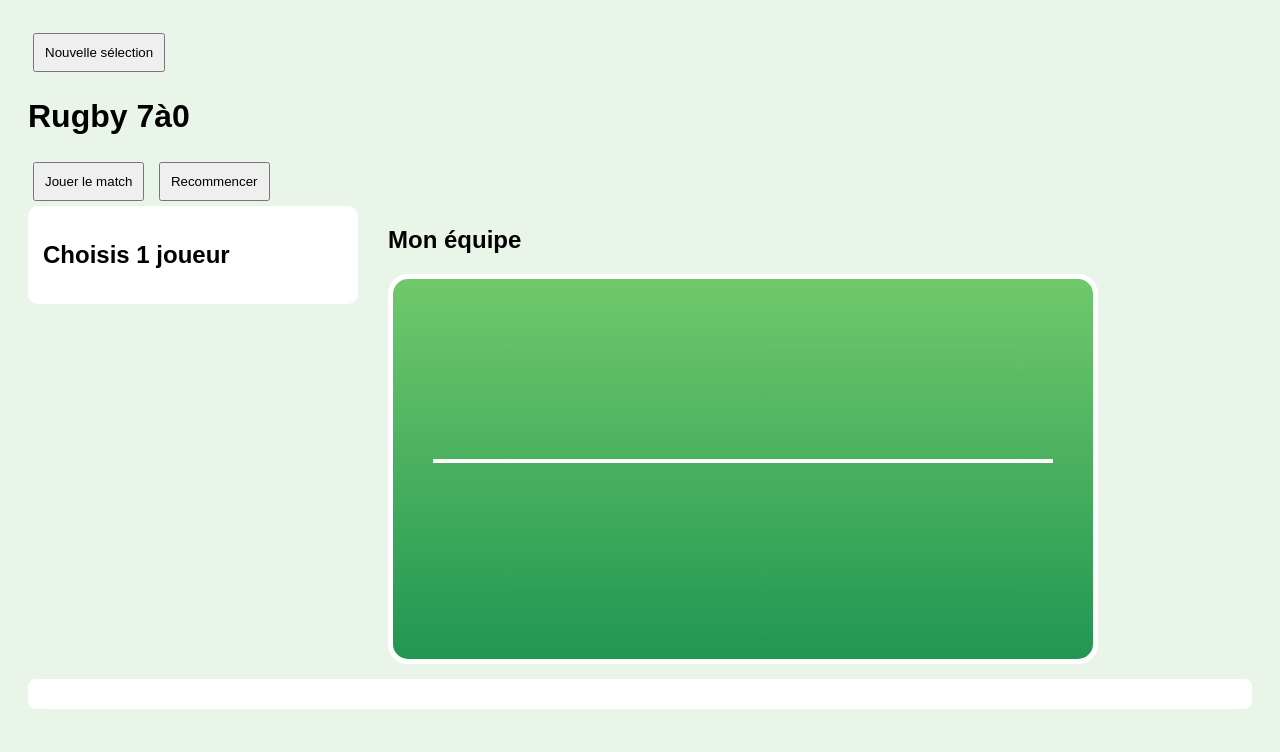
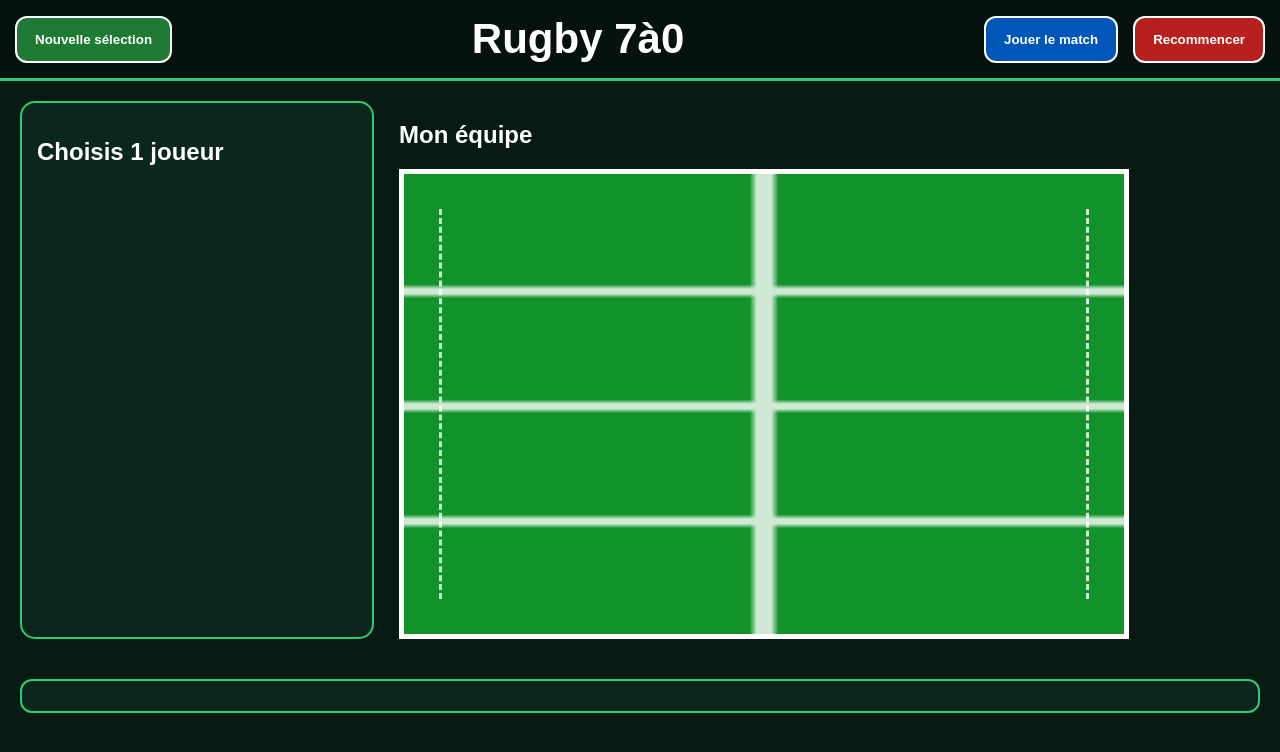
Before and after one commit to Djubea/rugby-7a0, a plain HTML site: page index.html in a window 1280 px wide. Drawn offline with Linux system fonts and the light colour scheme.

Commit message:
Update style.css

```diff
--- a/style.css
+++ b/style.css
@@ -1,80 +1,155 @@
 body {
+  margin: 0;
   font-family: Arial, sans-serif;
-  padding: 20px;
-  background: #e9f5e9;
+  background: #071b12;
+  color: white;
+}
+
+header {
+  display: flex;
+  align-items: center;
+  gap: 15px;
+  padding: 15px;
+  background: #06120d;
+  border-bottom: 3px solid #2ecc71;
+}
+
+h1 {
+  flex: 1;
+  text-align: center;
+  font-size: 42px;
+  margin: 0;
 }
 
 button {
-  padding: 10px;
-  margin: 5px;
+  padding: 14px 18px;
+  border-radius: 12px;
+  border: 2px solid white;
   cursor: pointer;
+  font-weight: bold;
+  background: #1f7a34;
+  color: white;
+}
+
+#playMatch {
+  background: #0057b8;
+}
+
+#reset {
+  background: #b82020;
 }
 
 #game {
   display: flex;
-  gap: 30px;
-  align-items: flex-start;
+  gap: 25px;
+  padding: 20px;
 }
 
 #selection {
-  width: 300px;
-  background: white;
+  width: 320px;
+  background: #0b261a;
+  border: 2px solid #2ecc71;
+  border-radius: 15px;
   padding: 15px;
-  border-radius: 10px;
 }
 
 .choice {
-  background: #f7f7f7;
-  border: 1px solid #ccc;
+  background: #123524;
+  border: 2px solid #44d16a;
+  border-radius: 12px;
   padding: 12px;
-  margin: 10px 0;
-  border-radius: 8px;
+  margin: 12px 0;
   cursor: pointer;
 }
 
 .choice:hover {
-  background: #dff0ff;
+  background: #1e5c39;
+}
+
+#terrain-zone {
+  flex: 1;
 }
 
 #field {
-  width: 700px;
-  height: 380px;
-  background: linear-gradient(#70c96b, #219653);
+  width: 720px;
+  height: 460px;
+  background: #129329;
   border: 5px solid white;
-  border-radius: 20px;
   position: relative;
   overflow: hidden;
 }
 
+/* lignes du terrain */
 #field::before {
   content: "";
   position: absolute;
-  left: 40px;
-  right: 40px;
-  top: 180px;
-  height: 4px;
-  background: white;
+  inset: 0;
+  background:
+    linear-gradient(to right, transparent 48%, white 49%, white 51%, transparent 52%),
+    linear-gradient(to bottom, transparent 24%, white 25%, white 26%, transparent 27%),
+    linear-gradient(to bottom, transparent 49%, white 50%, white 51%, transparent 52%),
+    linear-gradient(to bottom, transparent 74%, white 75%, white 76%, transparent 77%);
+  opacity: 0.8;
+}
+
+/* pointillés */
+#field::after {
+  content: "";
+  position: absolute;
+  inset: 35px;
+  border-left: 3px dashed white;
+  border-right: 3px dashed white;
+  opacity: 0.8;
+}
+
+/* poteaux */
+.posts {
+  position: absolute;
+  top: 5px;
+  left: 335px;
+  width: 50px;
+  height: 80px;
+  border-left: 5px solid white;
+  border-right: 5px solid white;
+  border-top: 5px solid white;
+  z-index: 2;
 }
 
 .player-circle {
-  width: 95px;
-  height: 95px;
-  background: white;
+  width: 78px;
+  height: 78px;
   border-radius: 50%;
+  background: #f7e436;
+  border: 4px solid #53ff4f;
+  color: black;
   position: absolute;
-  border: 3px solid #1b1b1b;
   display: flex;
+  align-items: center;
   justify-content: center;
-  align-items: center;
   text-align: center;
-  padding: 6px;
+  flex-direction: column;
   font-size: 11px;
+  font-weight: bold;
+  z-index: 3;
+}
+
+.player-number {
+  font-size: 22px;
   font-weight: bold;
 }
 
+.player-name {
+  font-size: 10px;
+}
+
+.player-position {
+  font-size: 10px;
+}
+
 #result {
-  background: white;
+  margin: 20px;
   padding: 15px;
-  margin-top: 15px;
-  border-radius: 8px;
+  background: #0b261a;
+  border: 2px solid #2ecc71;
+  border-radius: 12px;
 }
```
